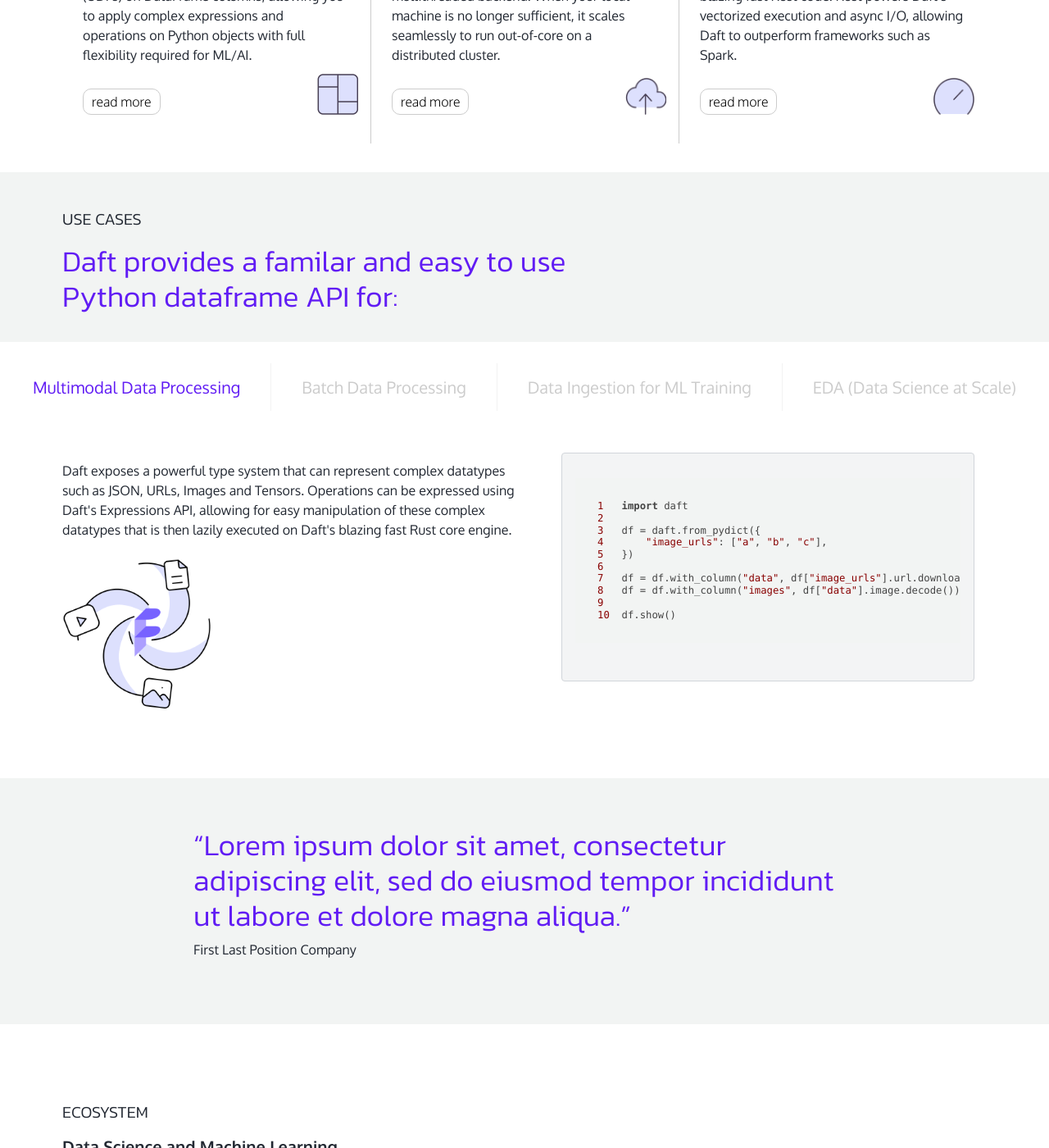
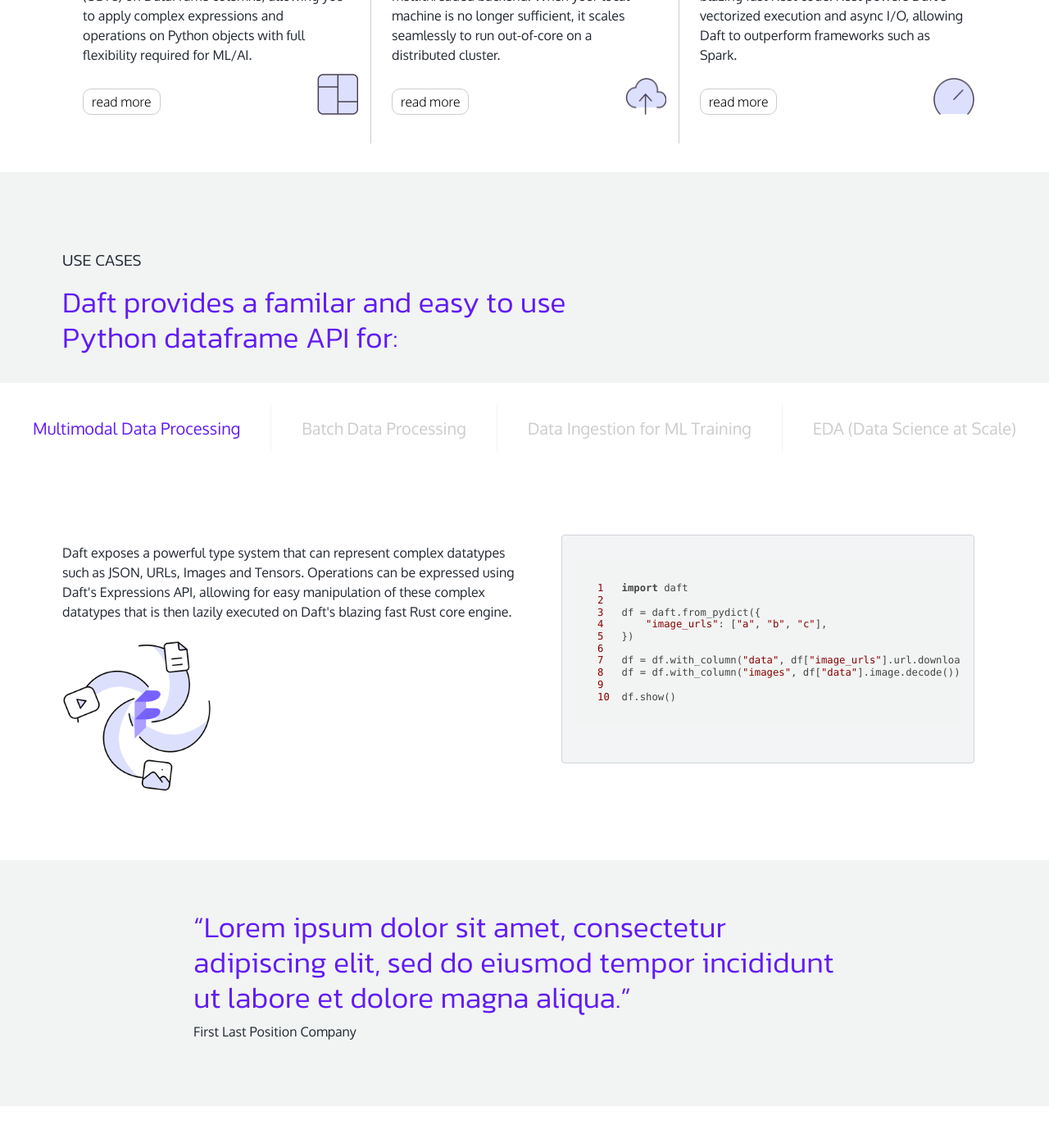
Before and after one commit to universalmind303/getdaft.io, a Sphinx documentation site: the page built from docs/source/index.rst, in a window 1280 px wide and 1400 px high, scrolled down 1205 px. Shown: the whole window at 82% size. Built offline with Sphinx 7.4.7 and the Sphinx Book theme 1.1.4, drawn with Linux system fonts in a browser that asks for light colours; nearby versions of some CDN libraries; comment, search, counter and statistics services are not loaded.

Commit message:
small margin fix

```diff
--- a/docs/source/_static/styles.css
+++ b/docs/source/_static/styles.css
@@ -316,7 +316,7 @@
 
 .use-cases-section .wrapper {
   margin: 0 auto;
-  padding: 25px 76px;
+  padding: 75px 76px 25px 76px
 }
 
 .use-cases-section .tabs {
```
